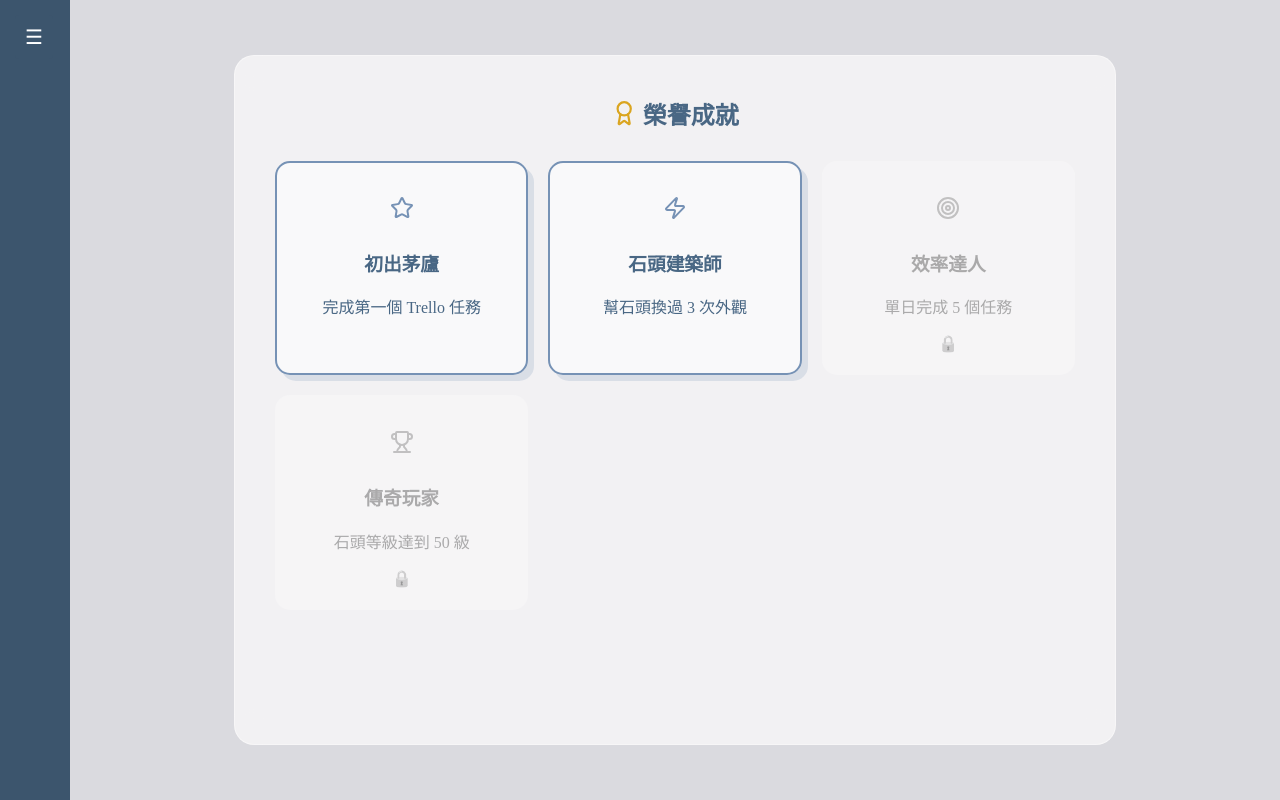
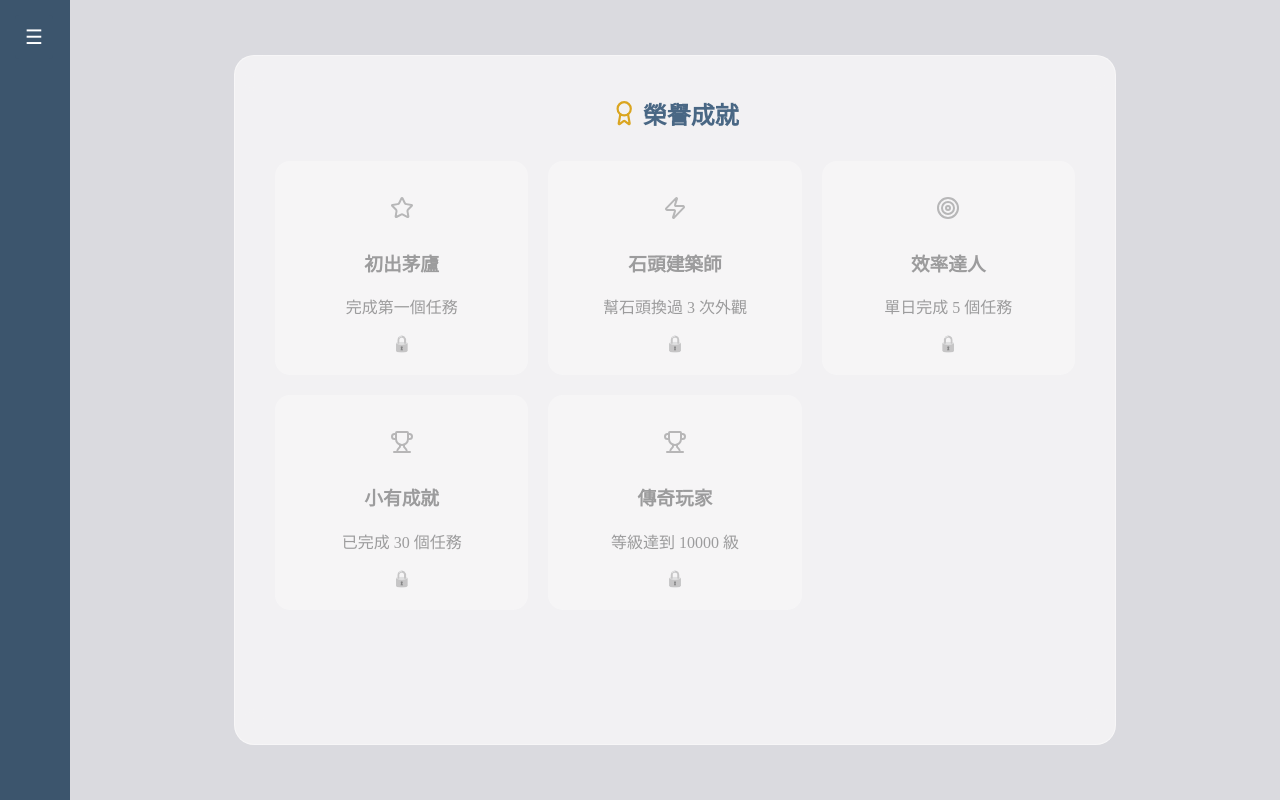
Before and after one commit to Agoldenfish030/stonereact_client, a React (Create React App) app: page /award in a window 1280 px wide. Built offline with nearby package versions, Linux system fonts and the light colour scheme.

Commit message:
12/22_20:58

```diff
--- a/src/App.js
+++ b/src/App.js
@@ -63,10 +63,35 @@ function App() {
         alert('設定已儲存！');
     };
 
+    const checkAchievementUnlocks = (count) => {
+        const unlocked = JSON.parse(localStorage.getItem('unlocked_achievements') || '[]');
+
+        // 定義成就門檻
+        const milestones = [
+            { id: 1, count: 1, title: '初出茅廬' },
+            { id: 4, count: 30, title: '小有成就' },
+        ];
+
+        milestones.forEach(m => {
+            if (count >= m.count && !unlocked.includes(m.id)) {
+                unlocked.push(m.id);
+                // 儲存新的成就清單
+                localStorage.setItem('unlocked_achievements', JSON.stringify(unlocked));
+
+                alert(`🏆 獲得成就：${m.title}`);
+            }
+        });
+    };
+
     // 處理獲得經驗與升級
     const handleTaskComplete = (xpGain, taskTitle) => {
         alert(`任務:「${taskTitle}」已完成！獲得經驗值！`);
         setXp(prev => Number(prev) + Number(xpGain));
+
+        const currentCount = Number(localStorage.getItem('total_completed_tasks') || 0);
+        const newCount = currentCount + 1;
+        localStorage.setItem('total_completed_tasks', newCount);
+        checkAchievementUnlocks(newCount);
     };
 
     useEffect(() => {
--- a/src/components/Award/Award.css
+++ b/src/components/Award/Award.css
@@ -67,3 +67,16 @@
     margin-bottom: 15px;
     color: #7692b5;
 }
+
+/* Award.css */
+.badge-item.unlocked {
+    /* 這裡可以用 props 傳進來的顏色，或者直接抓 localStorage */
+    border: 2px solid #7692b5;
+    box-shadow: 0 0 15px rgba(118, 146, 181, 0.4);
+    background: rgba(255, 255, 255, 0.6);
+}
+
+.badge-item.locked {
+    filter: grayscale(1);
+    opacity: 0.6;
+}
--- a/src/components/Award/Award.js
+++ b/src/components/Award/Award.js
@@ -1,13 +1,59 @@
+// Award.js
+import React from 'react';
+import './Award.css';
+import { Award, Trophy, Star, Target, Zap } from 'lucide-react';
+
+const Achievement = () => {
+    // 讀取目前已解鎖的 ID 陣列 (這裡要對應 App.js 存入的格式)
+    const unlockedList = JSON.parse(localStorage.getItem('unlocked_achievements') || '[]');
+
+    const achievements = [
+        // 使用 includes 檢查此 ID 是否存在於儲存的陣列中
+        { id: 1, title: "初出茅廬", desc: "完成第一個任務", icon: <Star />, unlocked: unlockedList.includes(1) },
+        { id: 2, title: "石頭建築師", desc: "幫石頭換過 3 次外觀", icon: <Zap />, unlocked: unlockedList.includes(2) },
+        { id: 3, title: "效率達人", desc: "單日完成 5 個任務", icon: <Target />, unlocked: unlockedList.includes(3) },
+        { id: 4, title: "小有成就", desc: "已完成 30 個任務", icon: <Trophy />, unlocked: unlockedList.includes(4) },
+        { id: 5, title: "傳奇玩家", desc: "等級達到 10000 級", icon: <Trophy />, unlocked: unlockedList.includes(5) },
+    ];
+
+    return (
+        <div className="achievement-wrapper">
+            <div className="achievement-card">
+                <h2><Award className = 'award-header-icon'/> 榮譽成就</h2>
+                <div className="achievement-grid">
+                    {achievements.map(achievement => (
+                        <div key={achievement.id} className={`badge-item ${achievement.unlocked ? 'unlocked' : 'locked'}`}>
+                            <div className="badge-icon">
+                                {achievement.icon}
+                            </div>
+                            <div className="badge-info">
+                                <h3>{achievement.title}</h3>
+                                <p>{achievement.desc}</p>
+                            </div>
+                            {/* 只有當 unlocked 為 false 時才顯示鎖頭 */}
+                            {!achievement.unlocked && <div className="lock-overlay">🔒</div>}
+                        </div>
+                    ))}
+                </div>
+            </div>
+        </div>
+    );
+};
+
+export default Achievement;
+
+/*
 import React from 'react';
 import './Award.css';
 import { Award, Trophy, Star, Target, Zap } from 'lucide-react';
 
 const Achievement = () => {
     const achievements = [
-        { id: 1, title: "初出茅廬", desc: "完成第一個 Trello 任務", icon: <Star />, unlocked: true },
-        { id: 2, title: "石頭建築師", desc: "幫石頭換過 3 次外觀", icon: <Zap />, unlocked: true },
+        { id: 1, title: "初出茅廬", desc: "完成第一個任務", icon: <Star />, unlocked: false },
+        { id: 2, title: "石頭建築師", desc: "幫石頭換過 3 次外觀", icon: <Zap />, unlocked: false },
         { id: 3, title: "效率達人", desc: "單日完成 5 個任務", icon: <Target />, unlocked: false },
-        { id: 4, title: "傳奇玩家", desc: "石頭等級達到 50 級", icon: <Trophy />, unlocked: false },
+        { id: 4, title: "小有成就", desc: "已完成 30 個任務", icon: <Trophy />, unlocked: false },
+        { id: 5, title: "傳奇玩家", desc: "等級達到 10000 級", icon: <Trophy />, unlocked: false },
     ];
 
     return (
@@ -34,3 +80,4 @@ const Achievement = () => {
 };
 
 export default Achievement;
+//*/
--- a/src/components/LogInOut/LogInOut.css
+++ b/src/components/LogInOut/LogInOut.css
@@ -7,7 +7,7 @@
     justify-content: center;
     align-items: center;
     /* 現代感漸層背景 */
-    background: linear-gradient(135deg, #f4f7f6 0%, #3e5770 100%);
+    background: linear-gradient(150deg, #f4f7f6 0%, #273d53 100%);
     position: fixed;
     top: 0;
     left: 0;
@@ -51,5 +51,5 @@
 }
 
 .login-submit-btn:hover {
-    transform: scale(1.02); background: #8fbfaf;
+    transform: scale(1.02); background: #81ac9d;
 }
--- a/src/components/Setting/Setting.css
+++ b/src/components/Setting/Setting.css
@@ -15,6 +15,7 @@
     padding: 20px 40px 40px;
     border-radius: 20px;
     box-shadow: 0 10px 30px rgba(0, 0, 0, 0.08);
+    gap: 5px;
     overflow-y: auto;
 }
 
--- a/src/components/Stone/Stone.css
+++ b/src/components/Stone/Stone.css
@@ -1,7 +1,7 @@
 .pixel-stone {
-  position: absolute;
-  width: 88px;
-  height: 88px;
+  /* position: absolute; */
+  width: 320px;
+  height: 320px;
   transition: transform 0.1s ease-out;
   z-index: 10;
   filter: drop-shadow(0 5px 10px rgba(0, 0, 0, 0.3));
--- a/src/components/Stone/Stone.js
+++ b/src/components/Stone/Stone.js
@@ -4,7 +4,8 @@ import './Stone.css';
 
 const Stone = () => {
 
-        const [position, setPosition] = useState({ x: 250, y: 150 });
+        const [position, setPosition] = useState({ x: 120, y: 70 });
+        /*
         const containerRef = useRef(null);
 
         useEffect(() => {
@@ -32,14 +33,17 @@ const Stone = () => {
         // 清除計時器防止記憶體洩漏
         return () => clearInterval(moveInterval);
     }, []);
+    //*/
 
     return (
-        <div className="stone-wrapper" ref={containerRef} style={{ width: '100%', height: '100%', position: 'relative' }}>
+        <div className="stone-wrapper" /*ref={containerRef}*/ style={{ width: '100%', height: '100%', position: 'relative' }}>
             <div
                 className="pixel-stone"
+                ///*
                 style={{
                     transform: `translate(${position.x}px, ${position.y}px)`
                 }}
+                //*/
             >
                 <img src={stoneImg} alt="pixel-stone" />
             </div>
--- a/src/components/TodoCard/MockData.js
+++ b/src/components/TodoCard/MockData.js
@@ -7,9 +7,9 @@ const mockTrelloTasks = [
         description: "將 HTML/CSS 轉換為 React 組件",
         dueDate: "2025-12-25T10:00:00Z", // 截止日期 (ISO 格式)
         listName: "前端進行中", // 來自 Trello 的清單名稱
-    isCompleted: false, // 任務狀態 (Trello 上可能表示為移動到 'Done' 清單)
+        isCompleted: false,
         priority: "High", // 優先級 (例如 Trello 標籤)
-    xpValue: 50, // 遊戲化元素：完成這個任務可獲得的經驗值
+        xpValue: 50,
     },
     {
         id: "t2",
--- a/src/components/TodoCard/TodoCard.js
+++ b/src/components/TodoCard/TodoCard.js
@@ -2,7 +2,6 @@
 import React from 'react';
 import './TodoCard.css';
 import { Tag, Clock, CircleCheck, Circle } from 'lucide-react';
-// 假設您會創建一個 TodoCard.css 來進行樣式隔離
 
 const TodoCard = ({ task, onComplete }) => {
     // 截止日期格式化 (簡單處理)
@@ -11,28 +10,24 @@ const TodoCard = ({ task, onComplete }) => {
         : '無截止日';
 
     // 根據 priority 決定顯示的 CSS 類名
-  const priorityClass = task.priority.toLowerCase();
+    const priorityClass = (task.priority || 'medium').toLowerCase();
 
     return (
         // 卡片主體：根據是否完成，套用不同的樣式
         <div className={`todo-card ${task.isCompleted ? 'completed' : ''} priority-${priorityClass}`}>
 
-      {/* 1. 任務標題與清單名稱 */}
         <div className="card-header">
             <h4 className="card-title">{task.title}</h4>
             <span className="list-tag"><Tag size={14}/>{task.listName}</span>
         </div>
 
-      {/* 2. 截止日期 */}
         <div className="card-meta">
             <Clock size={14} className="icon-clock" />
             <span className="due-date">{formattedDueDate}</span>
 
-        {/* 3. 遊戲化元素：經驗值顯示 */}
             <span className="xp-value"> +{task.xpValue}XP</span>
         </div>
 
-      {/* 4. 互動/完成按鈕 */}
         {!task.isCompleted && (
             <button
             className="complete-btn"
```
Also changed, not shown: src/components/Setting/Setting.js (line endings or trailing spaces). Lines whose indentation alone changed are shown as unchanged.
